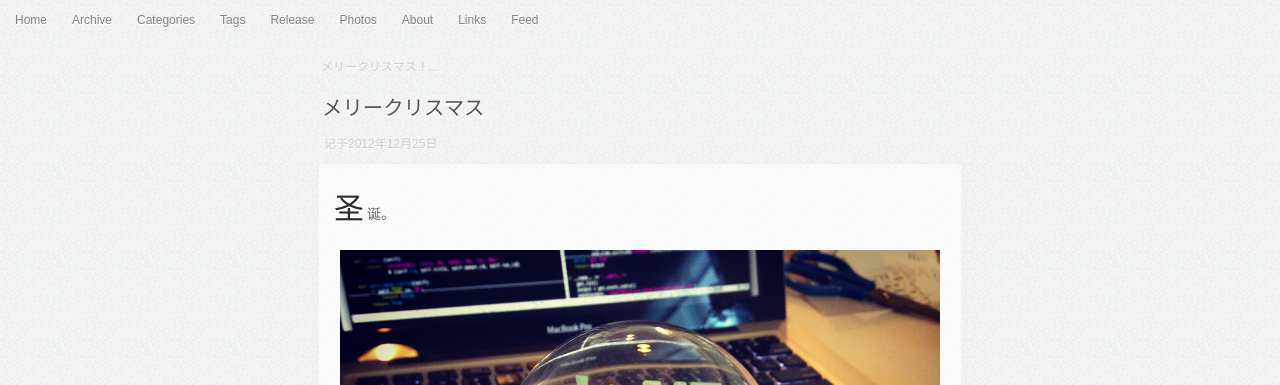
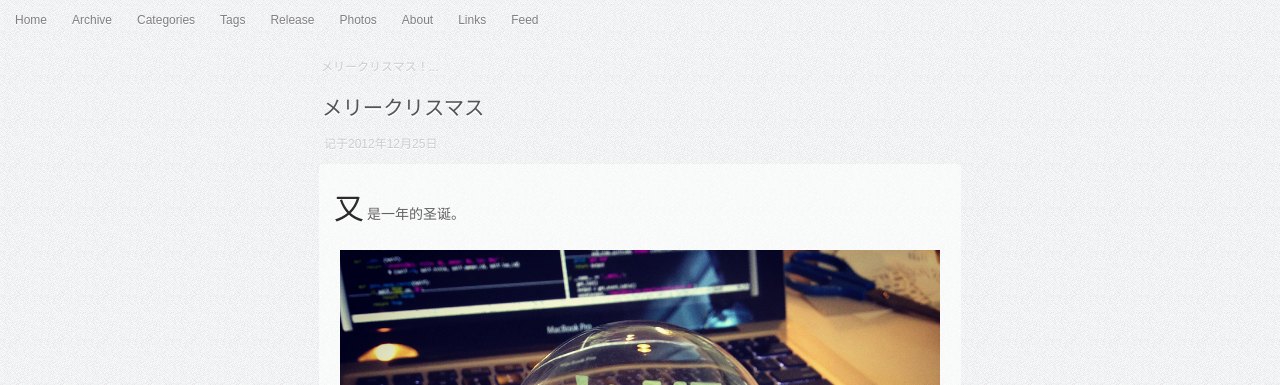
Before and after one commit to zwitzwit/guojing.github.com, a Jekyll site: the page built from _posts/blog/2012-12-25-merry-christmas.md, in a window 1280 px wide. Shown: the top 385 px of the page. Built offline with Jekyll 4.4.1, drawn with Linux system fonts in a browser that asks for light colours; Markdown is read by kramdown in place of the engine named in the settings.

Commit message:
add new post

```diff
--- a/_posts/blog/2012-12-25-merry-christmas.md
+++ b/_posts/blog/2012-12-25-merry-christmas.md
@@ -5,7 +5,7 @@ category: blog
 description: メリークリスマス！
 tags: 生活 クリスマス merry christmas
 ---
-圣诞。
+又是一年的圣诞。
 
 ![Gift](/images/2012/love.jpg)
 
```
